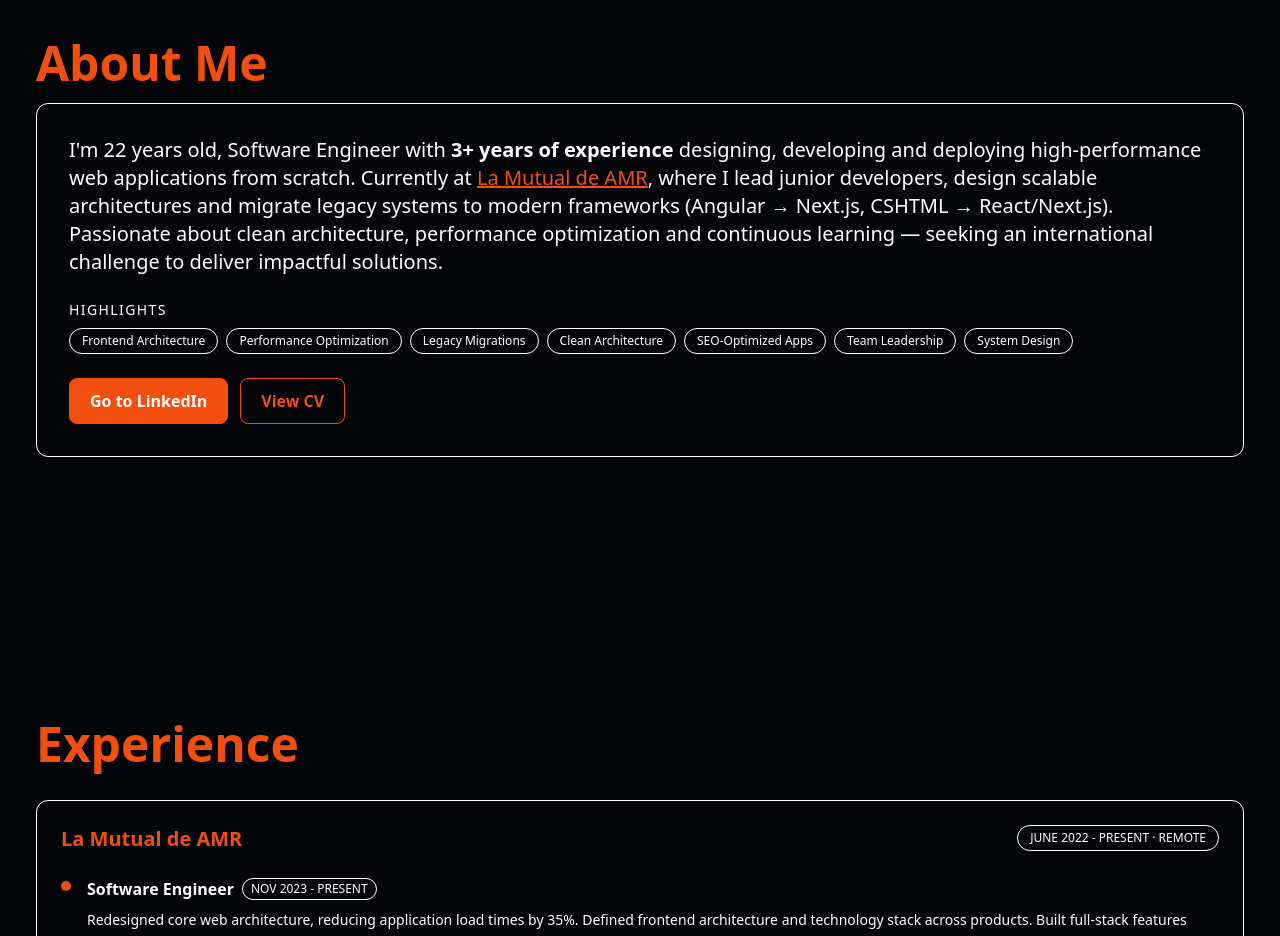
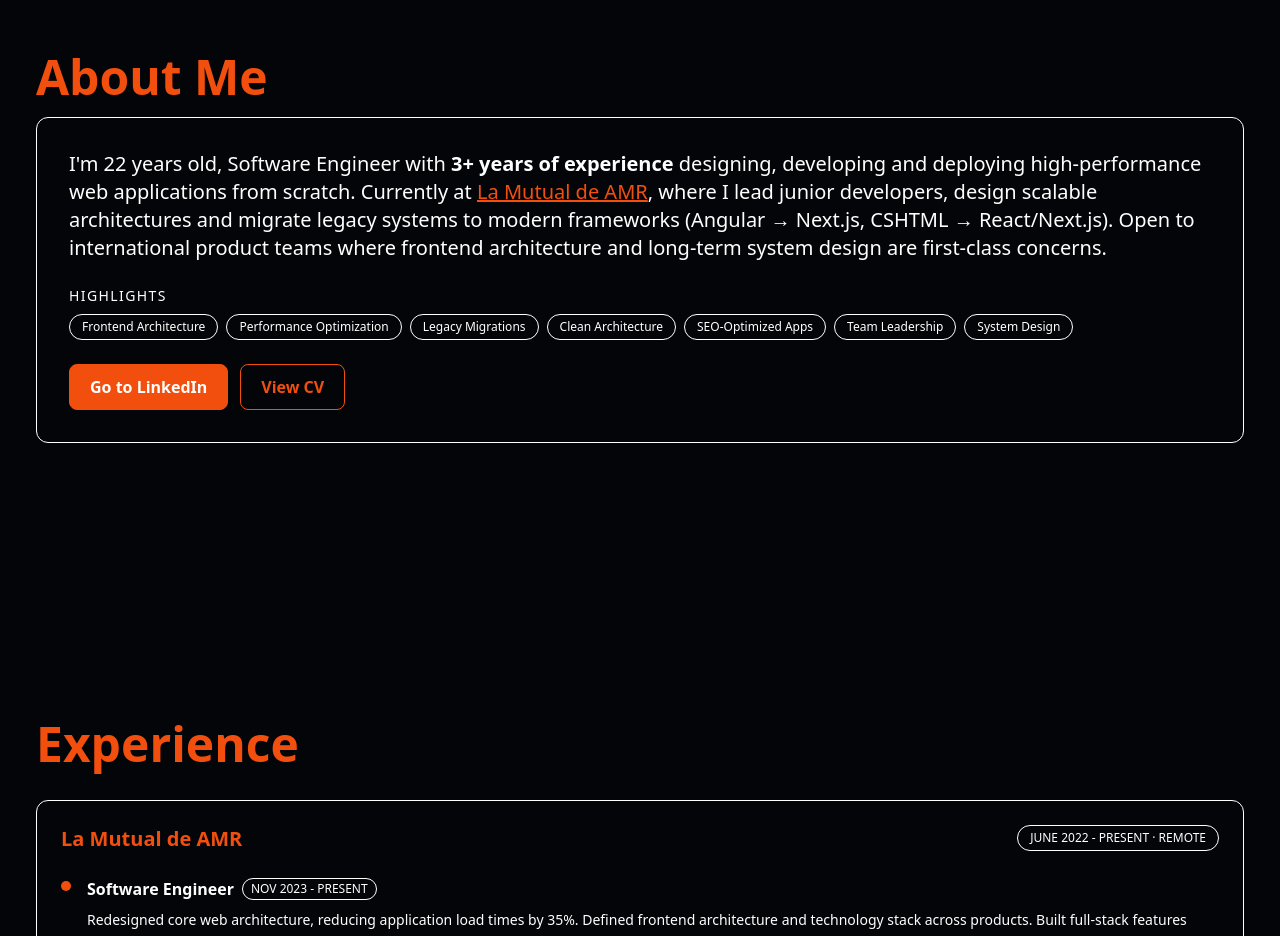
Before and after one commit to MussiDev/Portfolio-Personal, a Next.js app: page / in a window 1280 px wide. Shown: the part 960-1896 px from the top of the page. Built offline with nearby package versions, Linux system fonts and the light colour scheme.

Commit message:
modify about

```diff
--- a/app/src/components/About/About.tsx
+++ b/app/src/components/About/About.tsx
@@ -70,9 +70,8 @@ const About = () => {
 					</Link>
 					, where I lead junior developers, design scalable architectures and
 					migrate legacy systems to modern frameworks (Angular → Next.js, CSHTML
-					→ React/Next.js). Passionate about clean architecture, performance
-					optimization and continuous learning — seeking an international
-					challenge to deliver impactful solutions.
+					→ React/Next.js). Open to international product teams where frontend
+					architecture and long-term system design are first-class concerns.
 				</p>
 
 				<div className='flex flex-col gap-2'>
```
